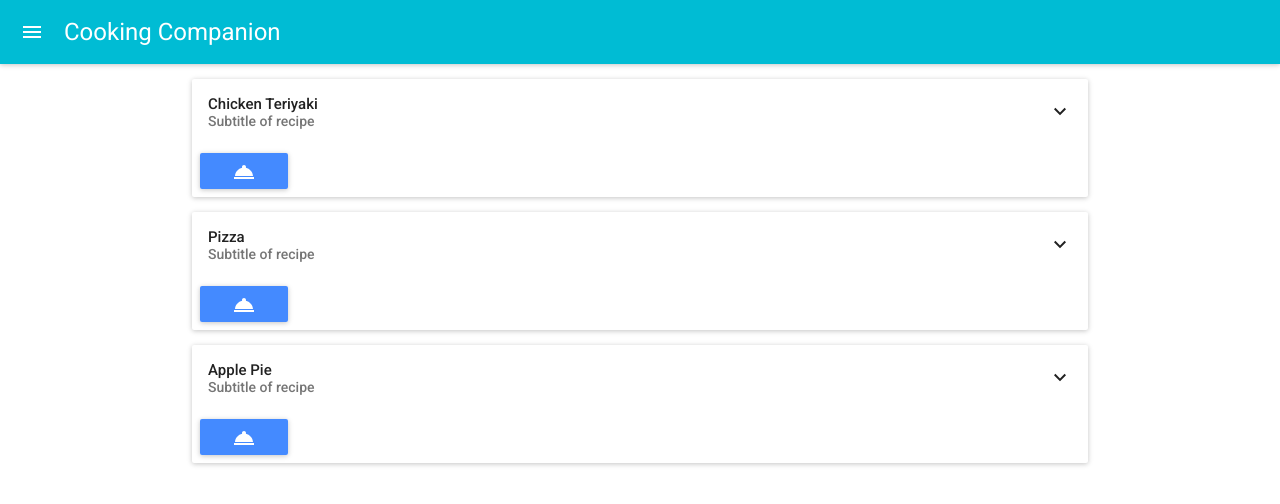
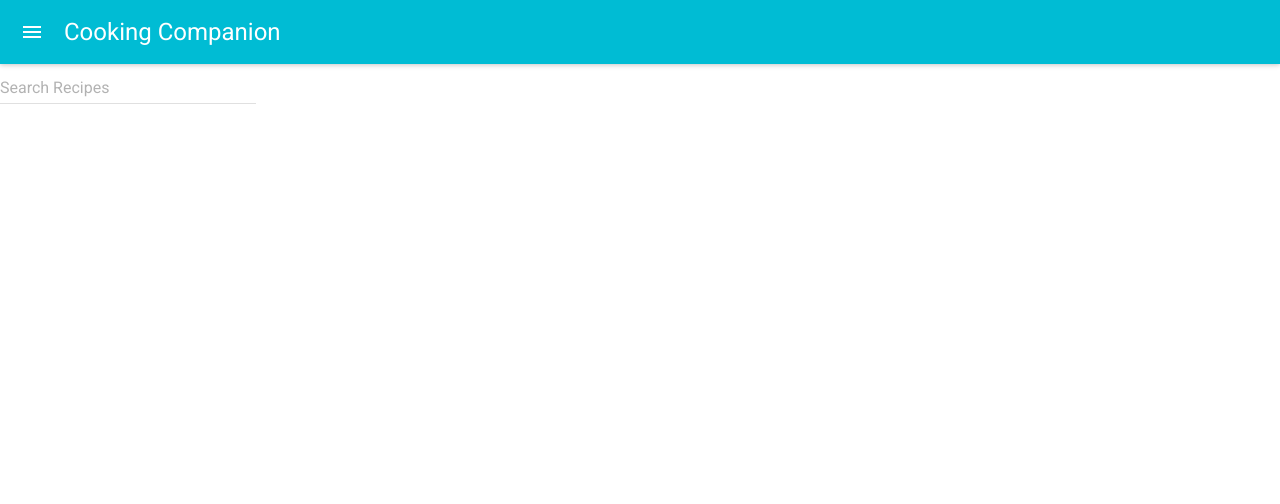
Before and after one commit to Coffeeboys/CookingCompanion, a React (Create React App) app: page / in a window 1280 px wide. Shown: the top 504 px of the page. Built offline with nearby package versions, Linux system fonts and the light colour scheme; what react-tap-event-plugin would draw is missing.

Commit message:
Implement Search Functionality

```diff
--- a/src/api/SpoonacularClient.js
+++ b/src/api/SpoonacularClient.js
@@ -7,7 +7,7 @@ import * as $ from "jquery";
 //Trevor's Free Plan Key
 //let API_KEY = 'hjjrAR0vfumshF23Jto21D5tpHwFp1TSPs2jsntd6BU17fFKRY';
 //Evan's Hackathon Plan Key
-let API_KEY = 'LlQw0cNXgpmshqvMOWLiLEE0kMzxp101R4YjsnY5IVBT9aQfXi'
+let API_KEY = 'LlQw0cNXgpmshqvMOWLiLEE0kMzxp101R4YjsnY5IVBT9aQfXi';
 let ENDPOINT = 'https://spoonacular-recipe-food-nutrition-v1.p.mashape.com/';
 let HEADERS = {
   'X-Mashape-Key' : API_KEY,
@@ -22,7 +22,11 @@ class SpoonacularClient {
     $.ajax(ENDPOINT + 'recipes/autocomplete?number=' + maxSearchResults + '&query=' + searchQuery,
       OPTIONS
     ).done(function(data) {
-      callback(data);
+      if (data.constructor === Array){
+        callback(data);
+      } else {
+        callback([data]);
+      }
     });
   }
 
--- /dev/null
+++ b/src/components/js/AutoCompleteText.js
@@ -0,0 +1,36 @@
+import React from 'react';
+import AutoComplete from 'material-ui/AutoComplete';
+
+/**
+ * The input is used to create the `dataSource`, so the input always matches three entries.
+ */
+class AutoCompleteText extends React.Component {
+  state = {
+    dataSource: [],
+  };
+
+  handleUpdateInput = (value) => {
+    this.setState({
+      dataSource: [
+        value,
+        value + value,
+        value + value + value,
+      ],
+    });
+  };
+
+  render() {
+    return (
+        <div>
+          <AutoComplete
+              hintText="Search Recipes"
+              dataSource={this.state.dataSource}
+              onUpdateInput={this.handleUpdateInput}
+              onNewRequest={this.props.callback}
+          />
+        </div>
+    );
+  }
+}
+
+export default AutoCompleteText;
--- a/src/components/js/RecipeCard.js
+++ b/src/components/js/RecipeCard.js
@@ -3,7 +3,7 @@
  */
 import "../css/RecipeCard.css";
 import React from 'react';
-import {Card, CardActions, CardHeader, CardText} from 'material-ui/Card';
+import {Card, CardActions, CardHeader} from 'material-ui/Card';
 import RoomService from 'material-ui/svg-icons/places/room-service';
 import RaisedButton from 'material-ui/RaisedButton';
 import {Link} from 'react-router';
@@ -14,44 +14,17 @@ class RecipeCard extends React.Component {
     constructor(props) {
         super(props);
         this.state = {
-            title: props.title,
-            description: props.description,
             expanded: false
         };
     }
 
-    getTitle = () => {
-        return this.state.title;
-    };
-
-    getDescription = () => {
-        return this.state.description;
-    };
-
-    openRecipe = (recipe) => {
-        this.expanded = !this.expanded;
-        if (this.expanded) {
-            console.log(recipe.title + " expanded.");
-        }
-        else {
-            console.log(recipe.title + " collapsed.");
-        }
-
-    };
-
     render() {
-        const recipe = {
-            id: 593020,
-            title: this.getTitle(),
-            description: this.getDescription()
-        };
         return (
             <div>
                 <Card className="recipe-card">
-                    <CardHeader title={recipe.title} subtitle="Subtitle of recipe" showExpandableButton={true}/>
-                    <CardText expandable={true}>{recipe.description}</CardText>
+                    <CardHeader title={this.props.recipe.title} showExpandableButton={true}/>
                     <CardActions>
-                        <Link to={"/recipe/" + recipe.id}>
+                        <Link to={"/recipe/" + this.props.recipe.id}>
                             <RaisedButton
                                 icon={<RoomService color={fullWhite}/>}
                                 backgroundColor="#448AFF"
--- a/src/components/js/RecipeList.js
+++ b/src/components/js/RecipeList.js
@@ -1,25 +1,17 @@
 import React from 'react';
 import '../css/RecipeList.css';
 import RecipeCard from './RecipeCard.js';
+import SpoonacularClient from '../../api/SpoonacularClient'
+import AutoCompleteText from './AutoCompleteText'
+
+let apiClient = new SpoonacularClient();
+let maxSearchResults = 10;
 
 class RecipeList extends React.Component {
     constructor(props) {
         super(props);
         this.state = {
-            recipes: [
-                {
-                    title: "Chicken Teriyaki",
-                    description: "Chicken and vegetables with a teriyaki sauce served over rice"
-                },
-                {
-                    title: "Pizza",
-                    description: "Vegetables and meat with sauce on a dough crust"
-                },
-                {
-                    title: "Apple Pie",
-                    description: "Dessert with apples"
-                }
-            ]
+            recipes: []
         };
     }
 
@@ -27,7 +19,19 @@ class RecipeList extends React.Component {
       const recipes = this.state.recipes;
         return (
             <div>
-                {recipes.map((recipe, i) => <RecipeCard key={i} title={recipe.title} description={recipe.description}/>)}
+                <AutoCompleteText callback={(searchInput) => {
+                  console.log(searchInput);
+                  apiClient.searchRecipesAuto(searchInput, maxSearchResults, (result) => {
+                    this.setState({
+                        recipes: result,
+                    });
+                  })
+                }}/>
+                {recipes != null ?
+                    recipes.map((recipe, i) => <RecipeCard key={i} recipe={recipe}/>)
+                    :
+                    <div/>
+                }
             </div>
         );
     }
--- a/src/index.js
+++ b/src/index.js
@@ -14,8 +14,8 @@ import Routes from "./constants/Routes";
 injectTapEventPlugin();
 
 // API Client Demo Code
- import SpoonacularClient from "./api/SpoonacularClient";
-let client = new SpoonacularClient();
+//  import SpoonacularClient from "./api/SpoonacularClient";
+// let client = new SpoonacularClient();
 //client.searchRecipesAuto('chicken', 10, (data) => {console.log('Search Results: ' + data)});
 //client.getRecipeInfoById(156992, (data) => {
 //  console.log("Recipe Info: ");
--- a/src/utils/DefinitionParser.js
+++ b/src/utils/DefinitionParser.js
@@ -17,7 +17,7 @@ function parseDefinitions (input) {
         words.map((word, i) => {
           let lowerCaseWord = word.toLowerCase();
           let definition = definitions.get(lowerCaseWord);
-          if ( definition != undefined) {
+          if ( definition !== undefined) {
             return <DefinitionPopover key={i} text={word + ' '} description={definition}/>;
           } else {
             return word + ' ';
```
